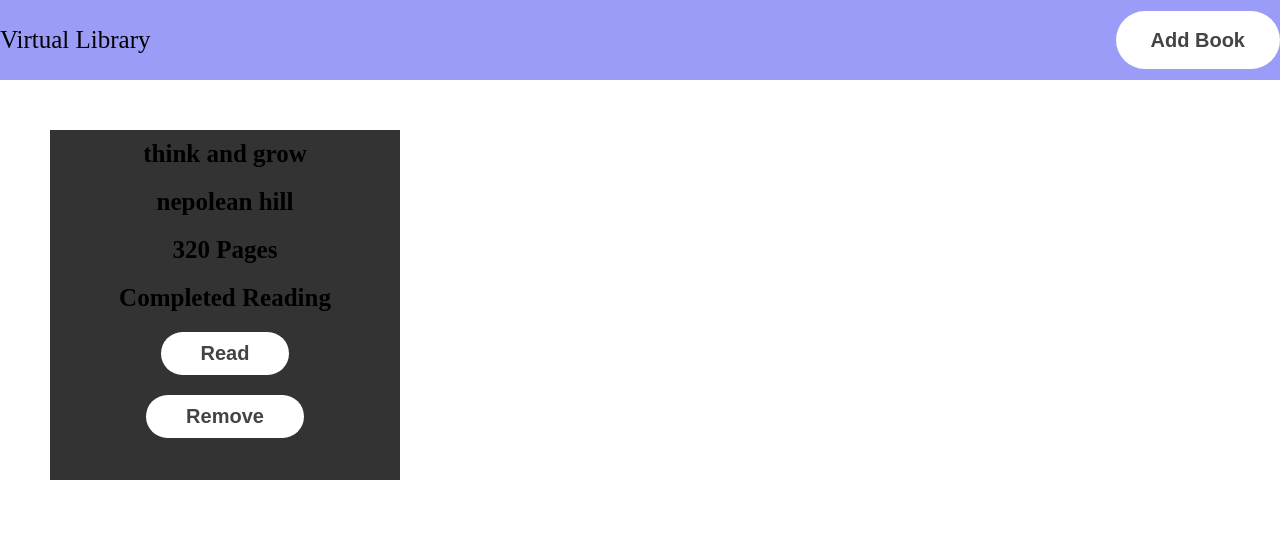
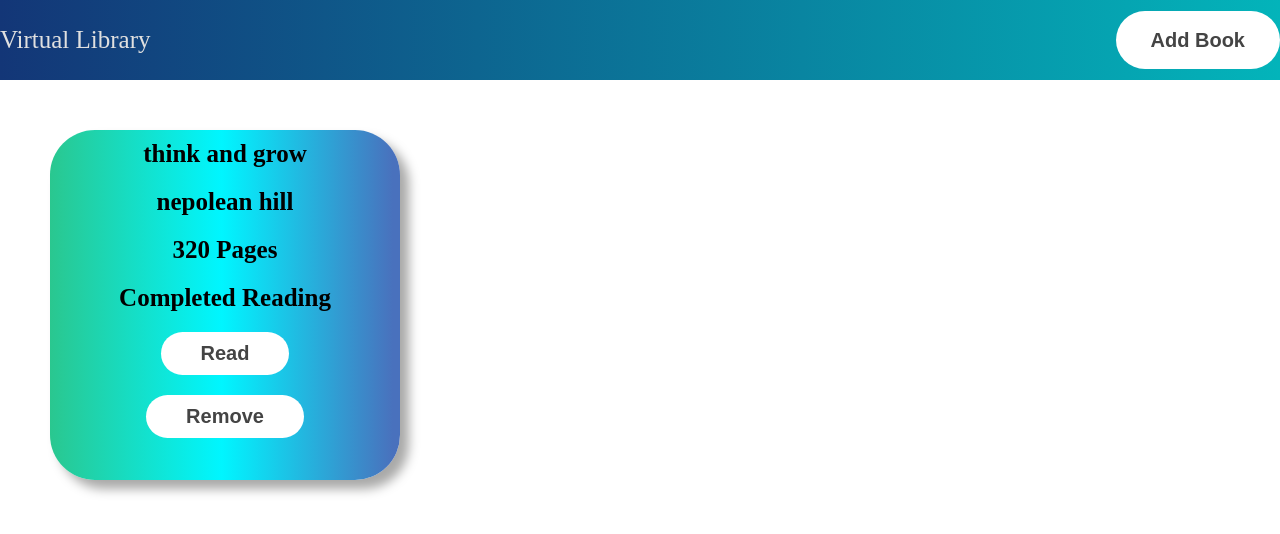
Before and after one commit to kiranbabu7/Library, a plain HTML site: page index.html in a window 1280 px wide. Drawn offline with Linux system fonts and the light colour scheme.

Commit message:
Updated UI

```diff
--- a/style.css
+++ b/style.css
@@ -10,7 +10,13 @@ html {
 }
 
 .header {
-  background-color: #9b9cf8;
+  background: rgb(19, 54, 119);
+  background: linear-gradient(
+    90deg,
+    rgba(19, 54, 119, 1) 0%,
+    rgba(3, 180, 186, 1) 100%
+  );
+  color: rgb(224, 224, 224);
   min-height: 10vh;
   display: flex;
   justify-content: space-between;
@@ -106,11 +112,21 @@ button {
   margin: 5rem;
   height: 35rem;
   width: 35rem;
-  background-color: #333;
   display: flex;
   flex: 0 1 35rem;
   flex-direction: column;
   align-items: center;
+
+  border-radius: 45px;
+  background: rgb(2, 0, 36);
+  background: linear-gradient(
+    90deg,
+    rgba(2, 0, 36, 1) 0%,
+    rgba(42, 199, 143, 1) 0%,
+    rgba(0, 246, 255, 1) 49%,
+    rgba(73, 113, 189, 1) 98%
+  );
+  box-shadow: 9px 9px 11px #a9a9a8, -9px -9px 11px #ffffff;
 }
 .card h3 {
   font-size: 2.5rem;
```
